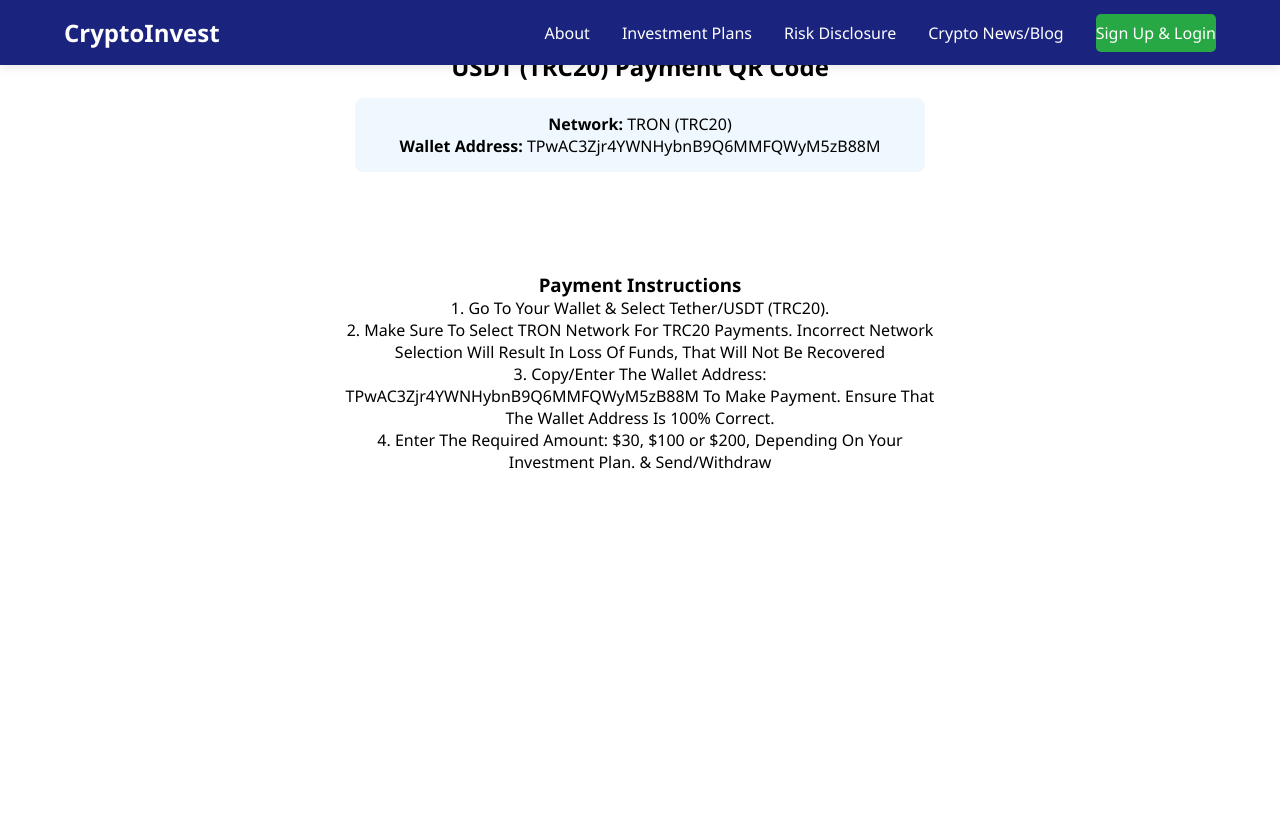
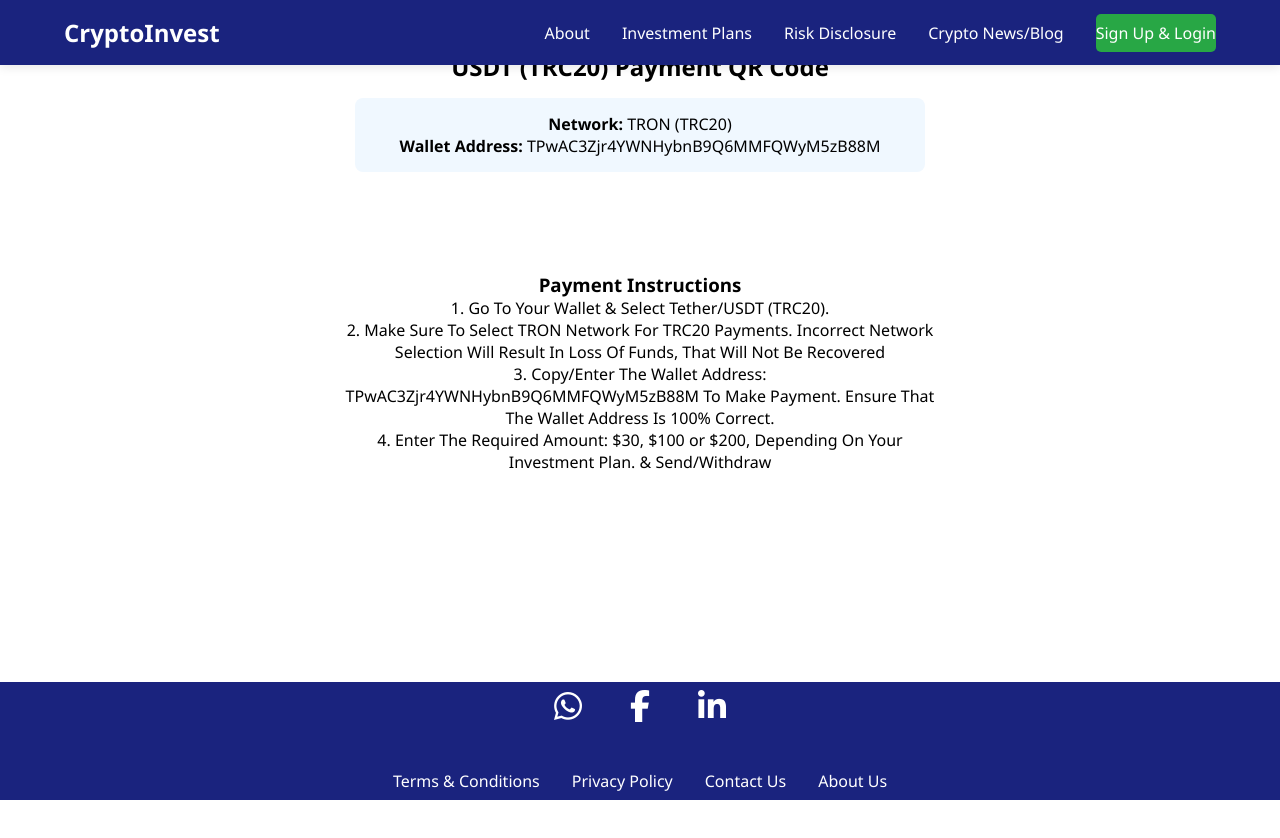
Before and after one commit to QMS85/tEST1, a website: page payments.html in a window 1280 px wide. Drawn offline with Linux system fonts and the light colour scheme; a script that the page names is missing.

Commit message:
Update payments.html

```diff
--- a/payments.html
+++ b/payments.html
@@ -54,6 +54,27 @@
         <p>3. Copy/Enter The Wallet Address: TPwAC3Zjr4YWNHybnB9Q6MMFQWyM5zB88M To Make Payment. Ensure That The Wallet Address Is 100% Correct. </p>
         <p>4. Enter The Required Amount: $30, $100 or $200, Depending On Your Investment Plan. & Send/Withdraw</p>
     </div>
+     <footer class="footer">
+        <div class="footer-container">
+            <div class="footer-social">
+                <a href="https://wa.me/+27661199255" target="_blank" class="footer-social-icon">
+                    <i class="fab fa-whatsapp"></i>
+                </a>
+                <a href="https://www.facebook.com/your-profile" target="_blank" class="footer-social-icon">
+                    <i class="fab fa-facebook-f"></i>
+                </a>
+                <a href="https://www.linkedin.com/in/your-profile" target="_blank" class="footer-social-icon">
+                    <i class="fab fa-linkedin-in"></i>
+                </a>
+            </div>
+            <div class="footer-links">
+                <a href="terms.html" class="footer-link">Terms & Conditions</a>
+                <a href="privacy.html" class="footer-link">Privacy Policy</a>
+                <a href="mailto:info.gkroon@gmail.com" class="footer-link">Contact Us</a>
+                <a href="index.html" class="footer-link">About Us</a>
+            </div>
+        </div>
+    </footer>
     <script src="script.js"></script>
 </body>
 </html>
```
